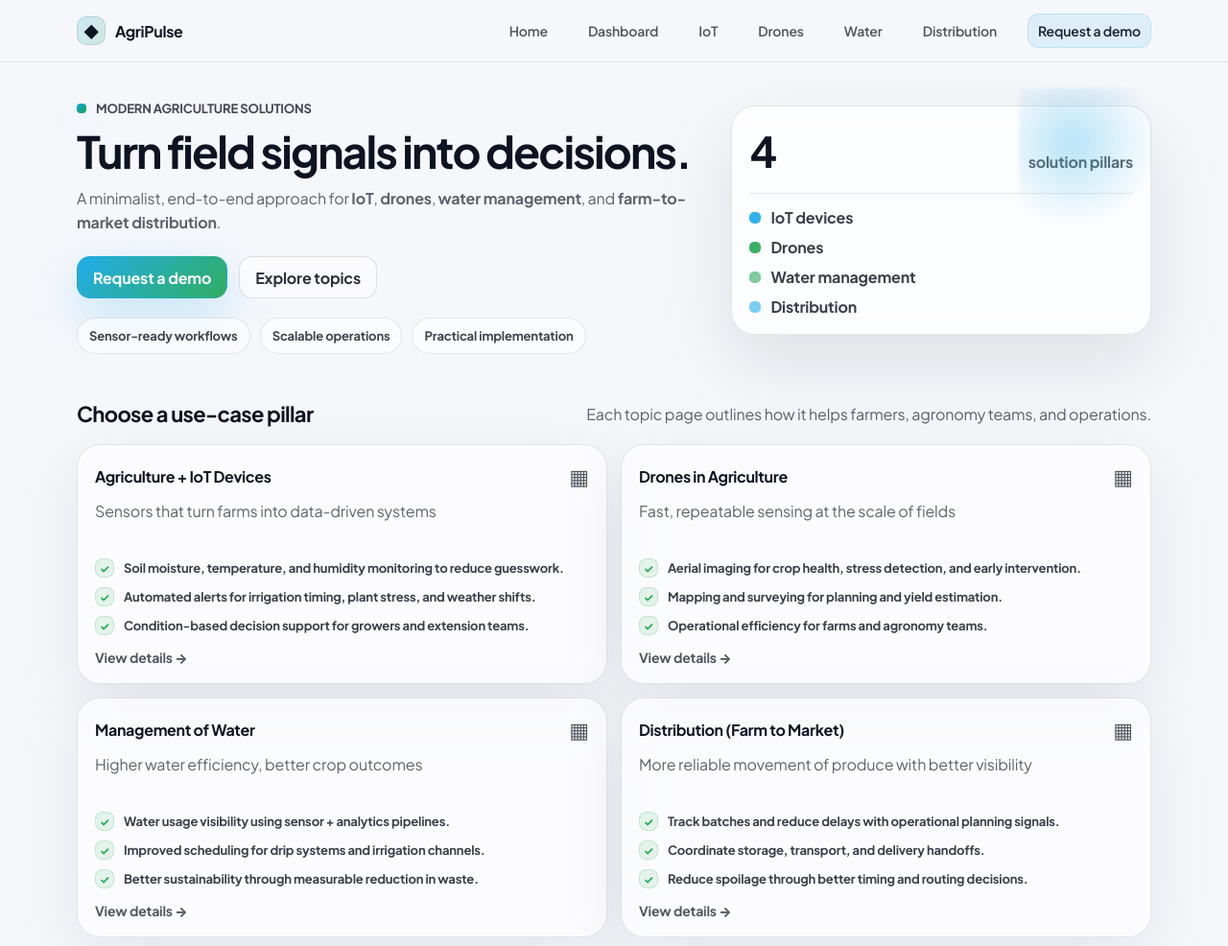
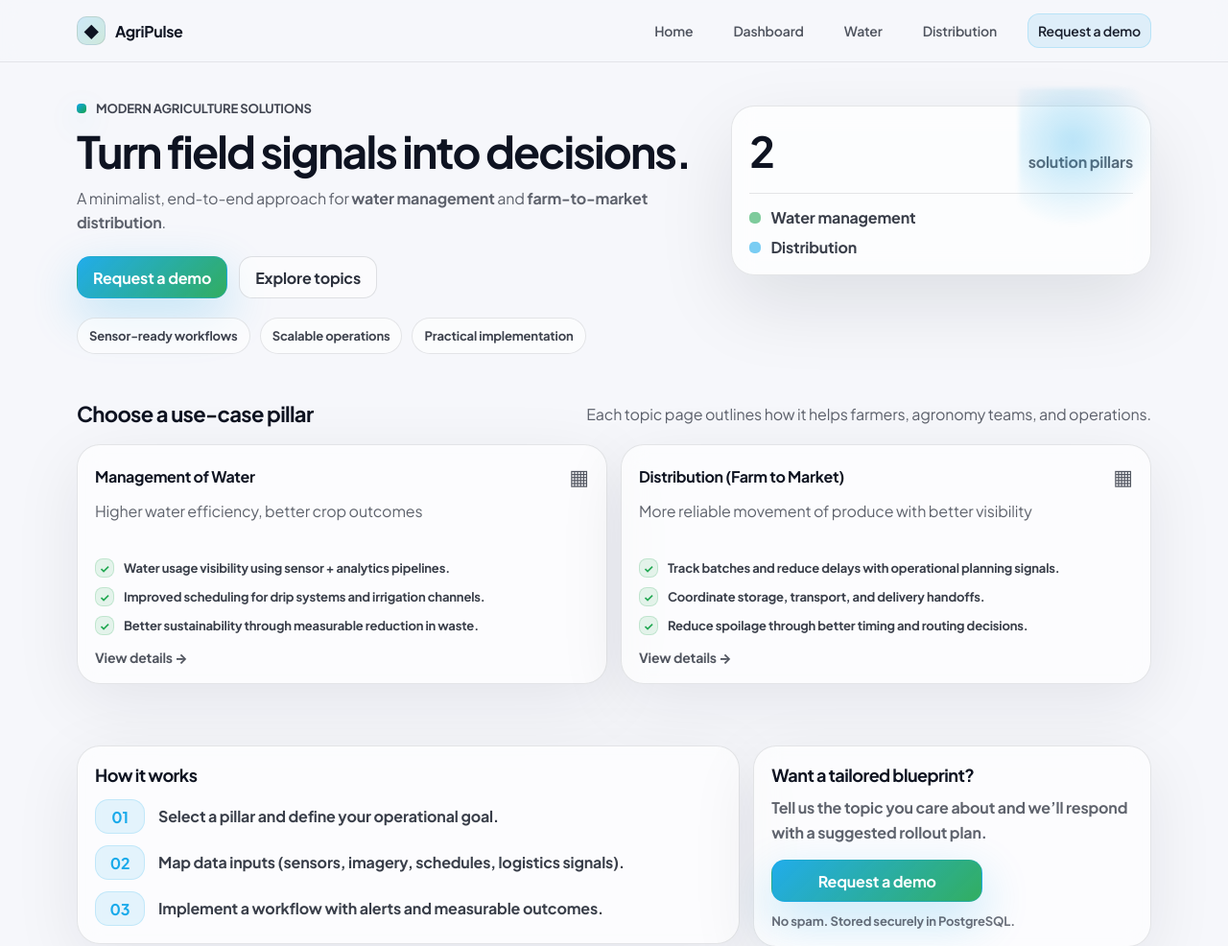
Before and after one commit to RealBhupesh/agritech, a Flask app: page / in a window 1280 px wide. Shown: the top 986 px of the page at 96% size. Run offline with Flask 3, Linux system fonts and the light colour scheme; some libraries are stand-ins or nearby versions.

Commit message:
Remove IoT and Drone sections from site
Made-with: Cursor

```diff
--- a/app.py
+++ b/app.py
@@ -25,38 +25,6 @@ db.init_app(app)
 
 
 TOPICS = {
-    "iot": {
-        "slug": "iot",
-        "title": "Agriculture + IoT Devices",
-        "kicker": "Sensors that turn farms into data-driven systems",
-        "overview": [
-            "Soil moisture, temperature, and humidity monitoring to reduce guesswork.",
-            "Automated alerts for irrigation timing, plant stress, and weather shifts.",
-            "Condition-based decision support for growers and extension teams.",
-        ],
-        "use_cases": [
-            {"h": "Smart irrigation", "p": "Water only when crops need it."},
-            {"h": "Microclimate visibility", "p": "Understand variation across fields."},
-            {"h": "Predictive maintenance", "p": "Keep pumps/controls running reliably."},
-        ],
-        "cta_topic": "Agriculture - Use of IoT Devices",
-    },
-    "drones": {
-        "slug": "drones",
-        "title": "Drones in Agriculture",
-        "kicker": "Fast, repeatable sensing at the scale of fields",
-        "overview": [
-            "Aerial imaging for crop health, stress detection, and early intervention.",
-            "Mapping and surveying for planning and yield estimation.",
-            "Operational efficiency for farms and agronomy teams.",
-        ],
-        "use_cases": [
-            {"h": "Health scouting", "p": "Spot issues before they spread."},
-            {"h": "Field mapping", "p": "Support planting decisions and tracking."},
-            {"h": "Targeted interventions", "p": "Treat problem areas more precisely."},
-        ],
-        "cta_topic": "Drones in Agriculture",
-    },
     "water": {
         "slug": "water",
         "title": "Management of Water",
--- a/templates/base.html
+++ b/templates/base.html
@@ -9,7 +9,7 @@
     <title>{% block title %}AgriPulse{% endblock %}</title>
     <meta
       name="description"
-      content="Minimal, modern web experience for agriculture IoT, drones, water management, and farm-to-market distribution."
+      content="Minimal, modern web experience for agriculture water management and farm-to-market distribution."
     />
     <link rel="stylesheet" href="{{ url_for('static', filename='styles.css') }}" />
   </head>
@@ -38,8 +38,6 @@
         <nav class="nav-menu" id="navMenu" data-nav-menu>
           <a class="nav-link" href="{{ url_for('index') }}">Home</a>
           <a class="nav-link" href="{{ url_for('dashboard') }}">Dashboard</a>
-          <a class="nav-link" href="{{ url_for('topic', slug='iot') }}">IoT</a>
-          <a class="nav-link" href="{{ url_for('topic', slug='drones') }}">Drones</a>
           <a class="nav-link" href="{{ url_for('topic', slug='water') }}">Water</a>
           <a class="nav-link" href="{{ url_for('topic', slug='distribution') }}">Distribution</a>
           <a class="nav-link nav-link-cta" href="{{ url_for('contact_get') }}">Request a demo</a>
--- a/templates/dashboard.html
+++ b/templates/dashboard.html
@@ -35,9 +35,7 @@
       <aside class="dash-sidebar" aria-label="Dashboard navigation">
         <div class="dash-sidehead">Modules</div>
         <a class="dash-sidelink dash-sidelink--active" href="/dashboard">Overview</a>
-        <a class="dash-sidelink" href="{{ url_for('topic', slug='iot') }}">IoT Devices</a>
         <a class="dash-sidelink" href="{{ url_for('topic', slug='water') }}">Water Management</a>
-        <a class="dash-sidelink" href="{{ url_for('topic', slug='drones') }}">Drones</a>
         <a class="dash-sidelink" href="{{ url_for('topic', slug='distribution') }}">Distribution</a>
 
         <div class="dash-sidehint">
@@ -136,8 +134,7 @@
               This dashboard is designed to plug into your IoT pipeline and replace synthetic data.
             </div>
             <div class="dash-callout-actions">
-              <a class="btn btn--primary" href="{{ url_for('contact_get', topic='Agriculture - Use of IoT Devices') }}">Request a demo</a>
-              <a class="btn btn--ghost" href="{{ url_for('topic', slug='iot') }}">Read IoT pillar</a>
+              <a class="btn btn--primary" href="{{ url_for('contact_get') }}">Request a demo</a>
             </div>
           </div>
         </div>
--- a/templates/index.html
+++ b/templates/index.html
@@ -1,6 +1,6 @@
 {% extends "base.html" %}
 
-{% block title %}AgriPulse - Agriculture IoT & Drones{% endblock %}
+{% block title %}AgriPulse - Water & Distribution{% endblock %}
 
 {% block content %}
   <section class="hero">
@@ -11,7 +11,7 @@
           Turn field signals into decisions.
         </h1>
         <p class="hero-subtitle">
-          A minimalist, end-to-end approach for <strong>IoT</strong>, <strong>drones</strong>, <strong>water management</strong>, and <strong>farm-to-market distribution</strong>.
+          A minimalist, end-to-end approach for <strong>water management</strong> and <strong>farm-to-market distribution</strong>.
         </p>
 
         <div class="hero-actions">
@@ -29,17 +29,11 @@
       <div class="hero-panel" aria-hidden="true">
         <div class="panel-card">
           <div class="panel-metric">
-            <span class="metric-num">4</span>
+            <span class="metric-num">2</span>
             <span class="metric-label">solution pillars</span>
           </div>
           <div class="panel-line"></div>
           <div class="panel-list">
-            <div class="panel-item">
-              <span class="dot dot--a"></span> IoT devices
-            </div>
-            <div class="panel-item">
-              <span class="dot dot--b"></span> Drones
-            </div>
             <div class="panel-item">
               <span class="dot dot--c"></span> Water management
             </div>
```
